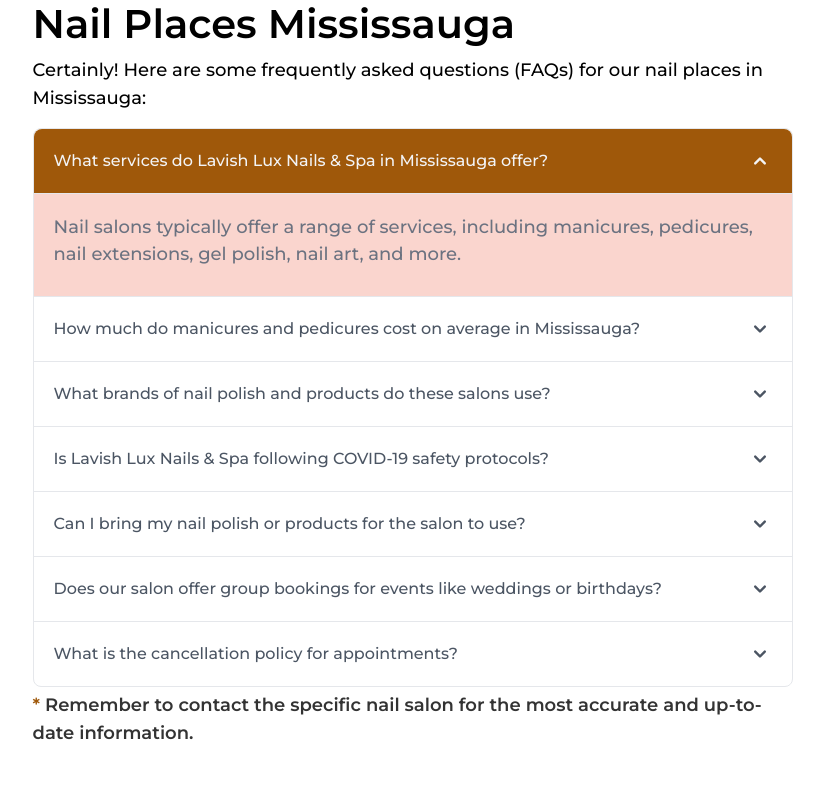
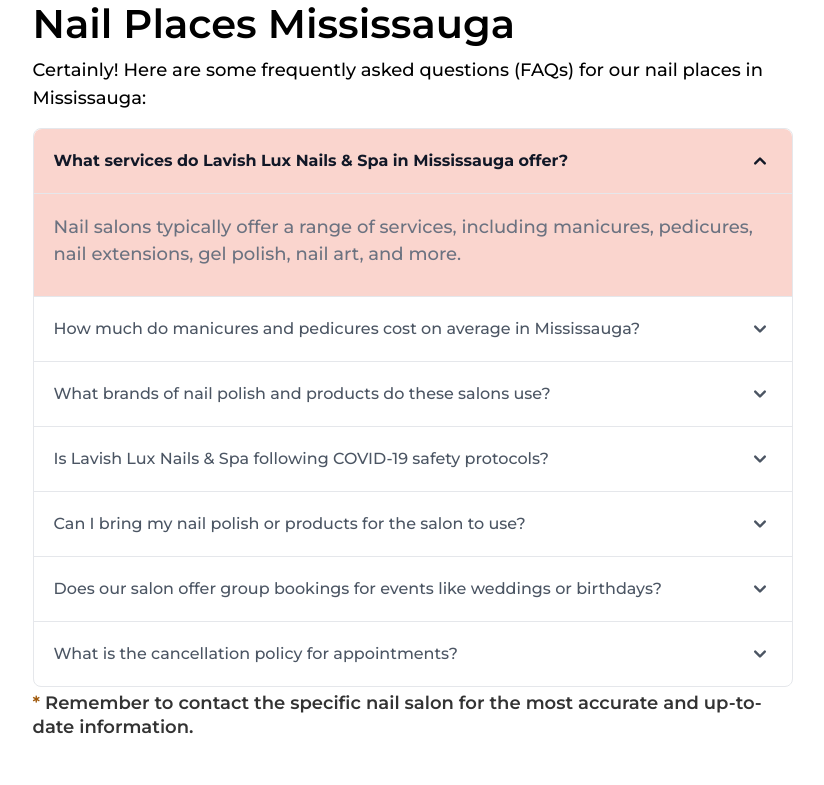
Before and after one commit to csebiplab/lavishluxnailsandspa-client, a Next.js app: page / in a window 1280 px wide. Shown: the part 10226-11011 px from the top of the page, without its empty margins (227-1051 px from the left). Built offline with nearby package versions, Linux system fonts and the light colour scheme.

Commit message:
:hammer: Refactor code for accordian

```diff
--- a/src/components/__shared_one_time/Home/FaqAccordian.tsx
+++ b/src/components/__shared_one_time/Home/FaqAccordian.tsx
@@ -109,7 +109,7 @@
           </AccordionPanel>
         </Accordion>
         <div className="mt-1">
-          <p className="text-xl textPrimary font-semibold">
+          <p className="text-base textPrimary font-semibold">
             <span className="text-yellow-600">*</span> Remember to contact the
             specific nail salon for the most accurate and up-to-date
             information.
--- a/src/pages/theme.ts
+++ b/src/pages/theme.ts
@@ -23,12 +23,12 @@
     title: {
       base: "flex w-full items-center justify-between first:rounded-t-lg last:rounded-b-lg py-5 px-5 text-left font-medium text-gray-600 dark:text-gray-400",
       flush: {
-        off: "hover:bg-yellow-600",
+        off: "hover:bg-[#fad5ce]",
         on: "bg-transparent",
       },
       open: {
         off: "",
-        on: "text-gray-100 bg-yellow-600",
+        on: "text-gray-900 font-bold bg-[#fad5ce]",
       },
     },
   },
```
